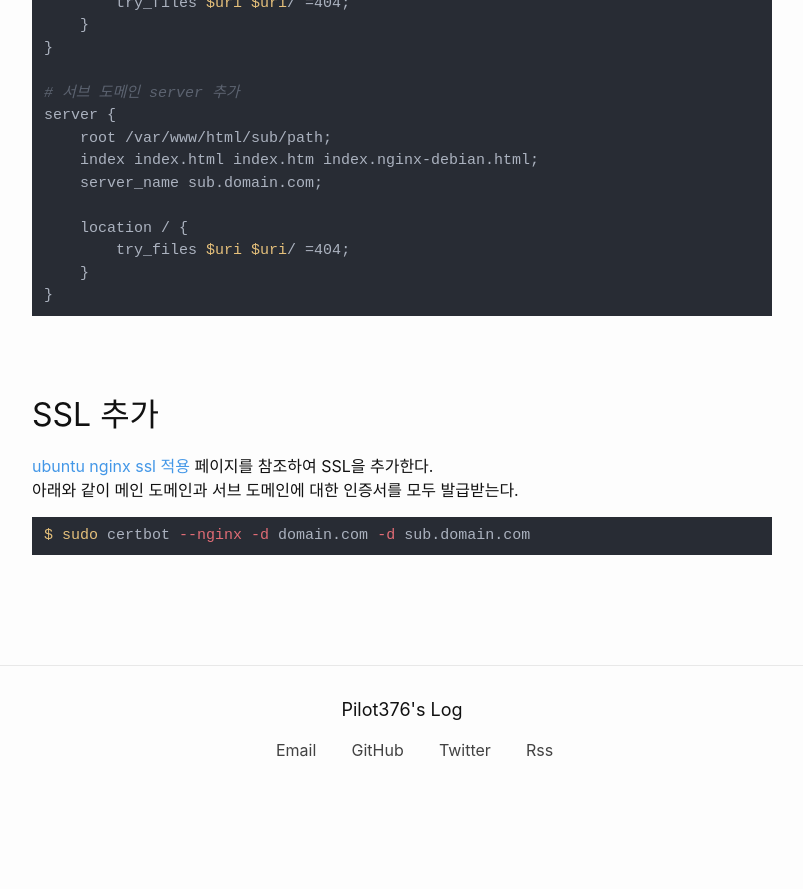
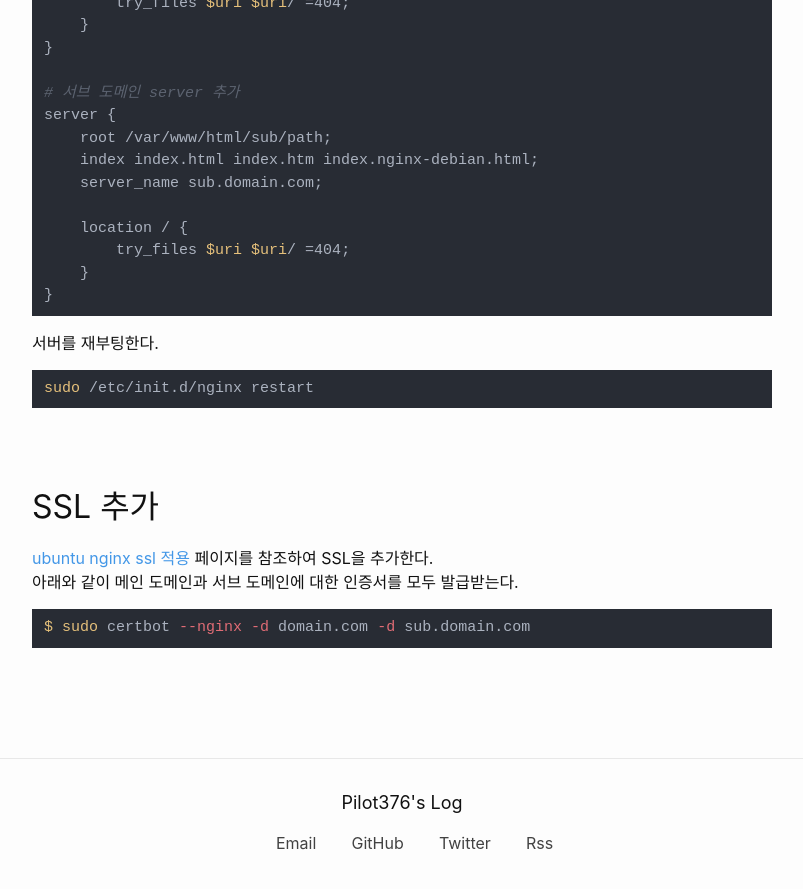
Before and after one commit to pilot376/pilot376.github.io, a Jekyll site: the page built from _posts/2019-04-17-nginx-sub-domain.md, in a window 1280 px wide and 900 px high, scrolled down 898 px. Shown: the top 889 px of the window, without its empty margins (238-1041 px from the left). Built offline with Jekyll 4.4.1, drawn with Linux system fonts in a browser that asks for light colours; some web fonts are replaced; comment, search, counter and statistics services are not loaded; before the commit the page ends 1705 px from its top, so only the background shows below that.

Commit message:
Update 2019-04-17-nginx-sub-domain.md

```diff
--- a/_posts/2019-04-17-nginx-sub-domain.md
+++ b/_posts/2019-04-17-nginx-sub-domain.md
@@ -46,6 +46,11 @@ server {
 }
 ~~~
 
+서버를 재부팅한다.
+~~~bash
+sudo /etc/init.d/nginx restart
+~~~
+
 ---
 
 ## SSL 추가
```
